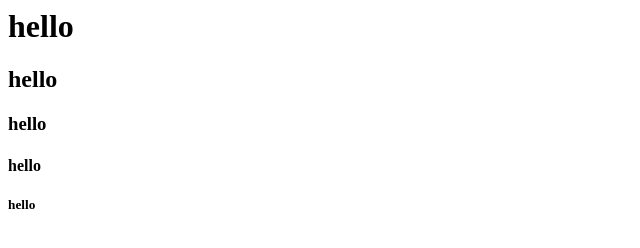
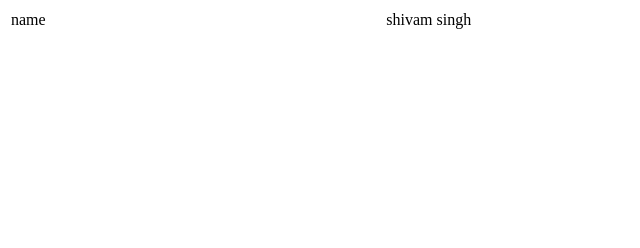
Before and after one commit to shivam2018mca/html, a plain HTML site: page index.html in a window 1280 px wide. Shown: the whole page, without its empty margins (0-640 px from the left). Drawn offline with Linux system fonts and the light colour scheme.

Commit message:
Update index.html

```diff
--- a/index.html
+++ b/index.html
@@ -3,11 +3,14 @@
     <title> this is my first page </title>
   </head>
   <body>
-    <h1> hello</h1>
-        <h2> hello</h2>
-        <h3> hello</h3>
-        <h4> hello</h4>
-        <h5> hello</h5>
+    <table width="100%>
+      <tr>
+        <td> name
+
+        </td>
+        <td>shivam singh</td>
+
+      </tr>
   </body>
 
 
```
